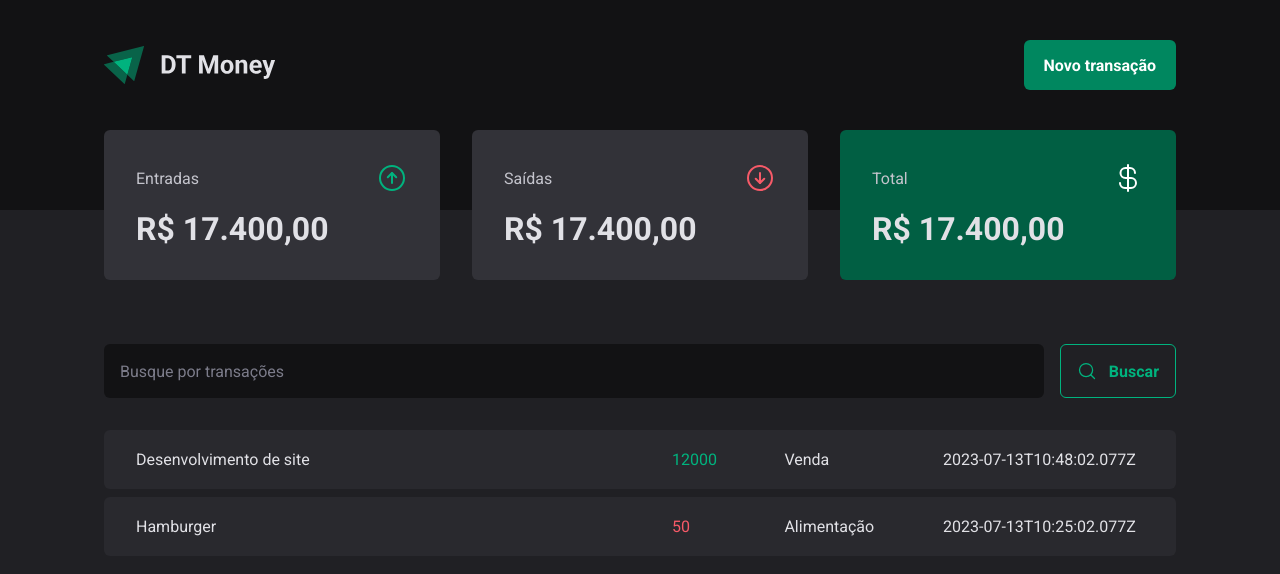
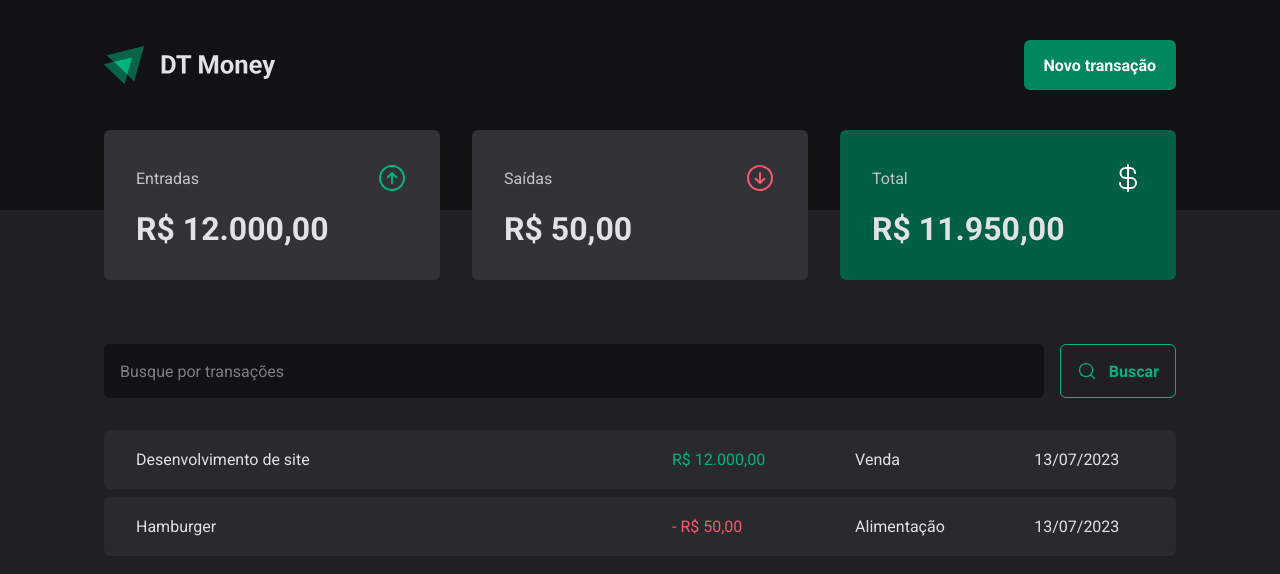
Before and after one commit to onerbreno/ignite-dt-money, a React (Vite) app: page / in a window 1280 px wide. Shown: the top 574 px of the page. Built offline with nearby package versions, Linux system fonts and the light colour scheme; data requests are answered from the project's data file.

Commit message:
feat Add dynamic summary, date formatting, and price formatting

```diff
--- a/src/App.tsx
+++ b/src/App.tsx
@@ -2,12 +2,15 @@
 import { GlobalStyle } from './styles/global'
 import { defaultTheme } from './styles/themes/default'
 import { Transactions } from './pages/Transactions'
+import { TransactionsProvider } from './contexts/TransactionsContext'
 
 export function App() {
   return (
     <ThemeProvider theme={defaultTheme}>
       <GlobalStyle />
-      <Transactions />
+      <TransactionsProvider>
+        <Transactions />
+      </TransactionsProvider>
     </ThemeProvider>
   )
 }
--- a/src/components/Summary/index.tsx
+++ b/src/components/Summary/index.tsx
@@ -1,9 +1,31 @@
 import { ArrowCircleDown, ArrowCircleUp, CurrencyDollar } from 'phosphor-react'
 import { SummaryCard, SummaryContainer } from './styles'
 import { useTheme } from 'styled-components'
+import { TransactionsContext } from '../../contexts/TransactionsContext'
+import { useContext } from 'react'
+import { priceFormatter } from '../../utils/formatter'
 
 export function Summary() {
+  const { transactions } = useContext(TransactionsContext)
   const theme = useTheme()
+
+  const summary = transactions.reduce(
+    (acc, transaction) => {
+      if (transaction.type === 'income') {
+        acc.income += transaction.price
+        acc.total += transaction.price
+      } else {
+        acc.outcome += transaction.price
+        acc.total -= transaction.price
+      }
+      return acc
+    },
+    {
+      income: 0,
+      outcome: 0,
+      total: 0,
+    },
+  )
 
   return (
     <SummaryContainer>
@@ -13,7 +35,7 @@
           <ArrowCircleUp size={32} color={theme['green-300']} />
         </header>
 
-        <strong>R$ 17.400,00</strong>
+        <strong>{priceFormatter.format(summary.income)}</strong>
       </SummaryCard>
       <SummaryCard>
         <header>
@@ -21,7 +43,7 @@
           <ArrowCircleDown size={32} color={theme['red-300']} />
         </header>
 
-        <strong>R$ 17.400,00</strong>
+        <strong>{priceFormatter.format(summary.outcome)}</strong>
       </SummaryCard>
       <SummaryCard variant="green">
         <header>
@@ -29,7 +51,7 @@
           <CurrencyDollar size={32} color={theme.white} />
         </header>
 
-        <strong>R$ 17.400,00</strong>
+        <strong>{priceFormatter.format(summary.total)}</strong>
       </SummaryCard>
     </SummaryContainer>
   )
--- /dev/null
+++ b/src/contexts/TransactionsContext.tsx
@@ -0,0 +1,41 @@
+import { ReactNode, createContext, useEffect, useState } from 'react'
+
+interface Transaction {
+  id: number
+  description: string
+  type: 'income' | 'outcome'
+  price: number
+  category: string
+  createdAt: string
+}
+
+interface TransactionContextType {
+  transactions: Transaction[]
+}
+
+export const TransactionsContext = createContext({} as TransactionContextType)
+
+interface TransactionsProviderProps {
+  children: ReactNode
+}
+
+export function TransactionsProvider({ children }: TransactionsProviderProps) {
+  const [transactions, setTransactions] = useState<Transaction[]>([])
+
+  async function loadTransactions() {
+    const response = await fetch('http://localhost:3000/transactions')
+    const data = await response.json()
+
+    setTransactions(data)
+  }
+
+  useEffect(() => {
+    loadTransactions()
+  }, [])
+
+  return (
+    <TransactionsContext.Provider value={{ transactions }}>
+      {children}
+    </TransactionsContext.Provider>
+  )
+}
--- a/src/pages/Transactions/index.tsx
+++ b/src/pages/Transactions/index.tsx
@@ -1,4 +1,4 @@
-import { useEffect, useState } from 'react'
+import { useContext } from 'react'
 import { Header } from '../../components/Header'
 import { Summary } from '../../components/Summary'
 import { SearchForm } from './components/SearchForm'
@@ -7,29 +7,11 @@
   TransactionsContainer,
   TransactionsTable,
 } from './styles'
-
-interface Transaction {
-  id: number
-  description: string
-  type: 'income' | 'outcome'
-  price: number
-  category: string
-  createdAt: string
-}
+import { TransactionsContext } from '../../contexts/TransactionsContext'
+import { dateFormatter, priceFormatter } from '../../utils/formatter'
 
 export function Transactions() {
-  const [transactions, setTransactions] = useState<Transaction[]>([])
-
-  async function loadTransactions() {
-    const response = await fetch('http://localhost:3000/transactions')
-    const data = await response.json()
-
-    setTransactions(data)
-  }
-  useEffect(() => {
-    loadTransactions()
-  }, [])
-
+  const { transactions } = useContext(TransactionsContext)
   return (
     <div>
       <Header />
@@ -44,11 +26,12 @@
                 <td width="50%">{transaction.description}</td>
                 <td>
                   <PriceHighLight variant={transaction.type}>
-                    {transaction.price}
+                    {transaction.type === 'outcome' && '- '}
+                    {priceFormatter.format(transaction.price)}
                   </PriceHighLight>
                 </td>
                 <td>{transaction.category}</td>
-                <td>{transaction.createdAt}</td>
+                <td>{dateFormatter.format(new Date(transaction.createdAt))}</td>
               </tr>
             ))}
           </tbody>
--- /dev/null
+++ b/src/utils/formatter.ts
@@ -0,0 +1,6 @@
+export const dateFormatter = new Intl.DateTimeFormat('pt-BR')
+
+export const priceFormatter = new Intl.NumberFormat('pt-BR', {
+  style: 'currency',
+  currency: 'BRL',
+})
```
